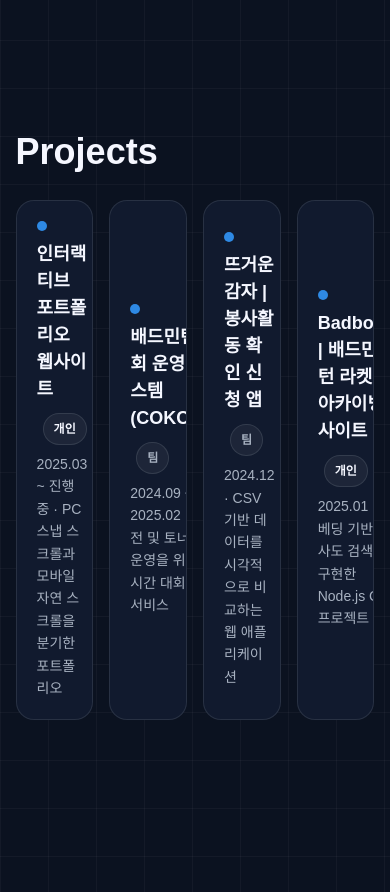
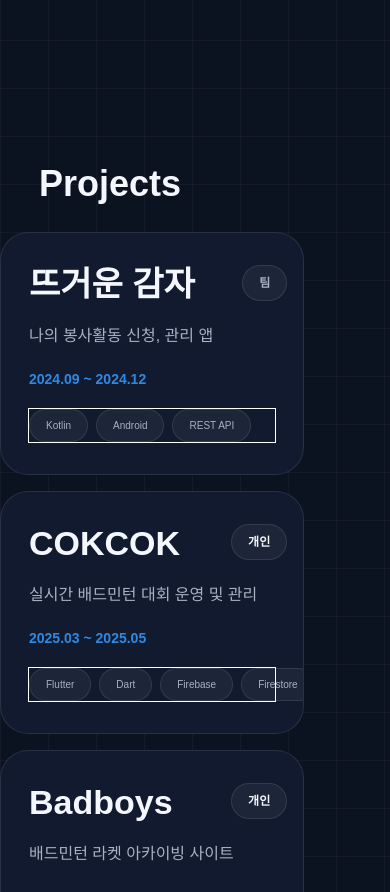
Before and after one commit to seyoung34/Seyoung-Portfoilo, a Next.js app: page / in a window 390 px wide. Shown: the part 1640-2532 px from the top of the page. Built offline with nearby package versions, Linux system fonts and the light colour scheme.

Commit message:
project data 수정, project card 수정

```diff
--- a/app/section/project.tsx
+++ b/app/section/project.tsx
@@ -1,10 +1,7 @@
 "use client";
 
-import { useEffect } from "react";
-import { projects, type Project } from "./projectData"
-// import TroubleCarousel from "./TroubleCarousel";
-// import { Tag } from "../common/Tag";
-// import { UnderlineLink } from "../common/UnderlineLink";
+import { useEffect, useMemo, useState } from "react";
+import { projects, type Project } from "./projectData";
 
 type Props = {
     isMobile: boolean;
@@ -22,31 +19,60 @@ export default function ProjectSection({
     onCloseModal,
 }: Props) {
 
-    // ESC로 닫기
+    const [activeIndex, setActiveIndex] = useState(0);
+
+    const total = projects.length;
+
+    const clampIndex = (n: number) => {
+        if (total === 0) return 0;
+        return (n + total) % total; // 무한 루프
+    };
+
+    const goPrev = () => setActiveIndex((v) => clampIndex(v - 1));
+    const goNext = () => setActiveIndex((v) => clampIndex(v + 1));
+
+
     useEffect(() => {
         if (!isModalOpen) return;
-
         const onKeyDown = (e: KeyboardEvent) => {
             if (e.key === "Escape") onCloseModal();
+
         };
         window.addEventListener("keydown", onKeyDown);
         return () => window.removeEventListener("keydown", onKeyDown);
     }, [isModalOpen, onCloseModal]);
 
+
+    useEffect(() => {
+        if (isModalOpen) return;
+
+        const onKeyDown = (e: KeyboardEvent) => {
+            if (e.key === "ArrowLeft") goPrev();
+            if (e.key === "ArrowRight") goNext();
+        };
+
+        window.addEventListener("keydown", onKeyDown);
+        return () => window.removeEventListener("keydown", onKeyDown);
+    }, [isModalOpen, total]);
+
+
     return (
         <section
             className={[
-                "w-full",
+                "w-full h-screen",
                 isMobile ? "min-h-screen py-[84px]" : "h-screen flex items-center",
             ].join(" ")}
         >
-            <div className="mx-auto w-[min(1100px,92vw)]">
-                <h2 className="text-4xl font-extrabold text-text">
+            <div className="w-full h-full pt-8 flex flex-col">
+
+                <h2 className="text-4xl font-extrabold text-text w-[80%] mx-auto">
                     Projects
                 </h2>
 
-                <div className="mt-7 flex gap-4">
-                    {projects.map((p: Project) => (
+
+                {isMobile ? (
+                    <div className="mt-7 flex flex-col gap-4">
+                        {projects.map((p) => (
                             <ProjectCard
                                 key={p.title}
                                 project={p}
@@ -54,6 +80,17 @@ export default function ProjectSection({
                             />
                         ))}
                     </div>
+                )
+                    : (
+                        <DesktopCarousel
+                            projects={projects}
+                            activeIndex={activeIndex}
+                            onPrev={goPrev}
+                            onNext={goNext}
+                            onSelect={(idx) => setActiveIndex(idx)}
+                            onOpenModal={onOpenModal}
+                        />
+                    )}
             </div>
 
             {/* 모달 */}
@@ -65,12 +102,135 @@ export default function ProjectSection({
 }
 
 
+function DesktopCarousel({
+    projects,
+    activeIndex,
+    onPrev,
+    onNext,
+    onSelect,
+    onOpenModal,
+}: {
+    projects: Project[];
+    activeIndex: number;
+    onPrev: () => void;
+    onNext: () => void;
+    onSelect: (idx: number) => void;
+    onOpenModal: (p: Project) => void;
+}) {
+
+    // 카드 사이 간격
+    const STEP = 500;
+
+    return (
+        <div className="relative flex-1 mt-8 mx-auto w-[92vw] pb-0.5">
+
+            <div className="relative h-full w-full overflow-hidden  flex items-center justify-center">
+
+                <button
+                    type="button"
+                    onClick={onPrev}
+                    className="
+                        absolute left-0 top-1/2 z-30 -translate-y-1/2
+                        h-12 w-12 rounded-2xl
+                        border border-border bg-white/5 backdrop-blur
+                        text-text text-2xl hover:border-accent/40
+                    "
+                >
+                    {"<"}
+                </button>
+
+                <button
+                    type="button"
+                    onClick={onNext}
+                    className="
+                        absolute right-0 top-1/2 z-30 -translate-y-1/2
+                        h-12 w-12 rounded-2xl
+                        border border-border bg-white/5 backdrop-blur
+                        text-text text-2xl hover:border-accent/40
+                        focus:outline-none focus-visible:ring-2 focus-visible:ring-accent/60
+                    "
+                >
+                    {">"}
+                </button>
+
+                {/* 카드들*/}
+                {projects.map((p, i) => {
+
+                    const offset = i - activeIndex; // -2,-1,0,1,2...
+                    const abs = Math.abs(offset);
+
+                    const isActive = i === activeIndex;
+
+                    const activeCard = {
+                        opacity: 1,
+                        filter: `blur(0px)`,
+                        transform: `translateX(${offset * STEP}px) scale(1.4)`,
+                    }
+
+                    const inactiveCard = {
+                        opacity: 0.35,
+                        filter: `blur(1.5px)`,
+                        transform: `translateX(${offset * STEP}px) scale(0.7)`,
+                    }
+
+
+                    return (
+                        <div
+                            key={p.title}
+                            className={[
+                                "inline absolute",
+                                "transition-[transform,opacity,filter] duration-300 ease-out",
+                            ].join(" ")}
+
+                            style={isActive ? activeCard : inactiveCard}
+                        >
+
+                            <ProjectCard
+                                project={p}
+                                onClick={() => {
+                                    if (i !== activeIndex) onSelect(i);
+                                    else onOpenModal(p);
+                                }}
+
+                                className={abs === 0 ? "shadow-[0_22px_60px_rgba(0,0,0,0.55)]" : ""}
+                            />
+                        </div>
+                    );
+                })}
+            </div>
+
+            {/* 페이지 도트 */}
+            <div className="absolute bottom-5 left-1/2 z-30 -translate-x-1/2">
+                <div className="flex items-center gap-2">
+                    {projects.map((_, i) => {
+                        const on = i === activeIndex;
+                        return (
+                            <button
+                                key={i}
+                                type="button"
+                                aria-label={`프로젝트 ${i + 1}`}
+                                onClick={() => onSelect(i)}
+                                className={[
+                                    "h-2 rounded-full transition-all duration-200",
+                                    on ? "w-10 bg-accent" : "w-2 bg-border/70 hover:bg-border",
+                                ].join(" ")}
+                            />
+                        );
+                    })}
+                </div>
+            </div>
+        </div>
+    );
+}
+
 function ProjectCard({
     project,
     onClick,
+    className,
 }: {
     project: Project;
     onClick: () => void;
+    className?: string;
 }) {
     const typeLabel = project.type === "personal" ? "개인" : "팀";
 
@@ -79,64 +239,68 @@ function ProjectCard({
             type="button"
             onClick={onClick}
             className={[
-                "w-full text-left",
-                "relative z-1 overflow-hidden rounded-[18px]",
+                "w-[min(420px,78vw)] text-left",
+                "relative overflow-hidden rounded-[28px]",
                 "border border-border bg-surface",
+                "px-7 py-8",
                 "transition-[transform,box-shadow,border-color] duration-200 ease-out",
-                "hover:-translate-y-1 hover:shadow-[0_12px_28px_rgba(0,0,0,0.25)]",
-                "hover:border-[rgba(46,137,228,0.35)]",
-
-                "focus:outline-none focus-visible:ring-2 focus-visible:ring-accent",
-                "focus-visible:ring-offset-2 focus-visible:ring-offset-bg",
+                "hover:border-accent/40",
+                className ?? "",
             ].join(" ")}
         >
-            <div className="flex items-start justify-between gap-4 p-5">
-                {/* Left */}
-                <div className="flex flex-col gap-2">
-                    {/* TitleRow */}
-                    <div className="flex flex-wrap items-center gap-[10px]">
-                        <span className="h-[10px] w-[10px] rounded-full bg-[var(--color-accent)]" />
+            <div className="flex flex-col gap-5">
 
-                        <div className="text-[18px] font-black text-[var(--color-text)]">
+
+                {/* 프로젝트 제목 */}
+                <div className="text-[34px] leading-[1.12] font-black text-text">
                     {project.title}
                 </div>
 
-                        {/* TypePill */}
+                {/* 팀|개인 */}
                 <span
                     className={[
-                                "ml-[6px] inline-flex items-center rounded-full px-[10px] py-[6px]",
+                        "inline-flex w-fit items-center rounded-full px-4 py-2 absolute right-4",
                         "text-[12px] font-extrabold",
-                                "border border-[var(--color-border)] bg-white/5 text-[var(--color-muted)]",
-                                project.type === "personal"
-                                    ? "border-[rgba(46,137,228,0.35)] text-[var(--color-text)]"
-                                    : "border-[rgba(245,247,255,0.10)]",
+                        "border border-border bg-white/5 text-muted",
+                        project.type === "personal" ? "border-accent/40 text-text" : "",
                     ].join(" ")}
                 >
                     {typeLabel}
                 </span>
+
+                {/* 설명 */}
+                <div className="text-muted leading-relaxed">
+                    {project.summary}
                 </div>
 
-                    {/* Meta */}
-                    <div className="text-[14px] leading-[1.6] text-[var(--color-muted)]">
-                        {project.period} · {project.summary}
+                {/* 기간 */}
+                <div className="text-accent text-sm font-bold">{project.period}</div>
+
+                {/* 기술 스택 */}
+                <div className="w-full flex gap-2 outline outline-white ">
+                    {project.techStack.map((t) => {
+                        return (
+                            <span
+                                key={t}
+                                className={[
+                                    "w-fit items-center rounded-full px-4 py-2",
+                                    "text-[10px]",
+                                    "border border-border bg-white/5 text-muted",
+                                ].join(" ")}
+                            >
+                                {t}
+                            </span>
+                        )
+                    })}
                 </div>
 
-                    {/* TagRow */}
-                    {/* <div className="mt-[2px] flex flex-wrap gap-2">
-                        {project.techStack.map((t) => (
-                            <Tag key={t}>{t}</Tag>
-                        ))}
-                    </div> */}
-                </div>
 
-                {/* Right icon (아코디언의 화살표 느낌 유지) */}
-                <span className="mt-1 text-[var(--color-muted)] text-sm">더보기</span>
             </div>
         </button>
     );
 }
 
-
+/* ProjectModal은 너의 기존 코드 그대로 유지 */
 function ProjectModal({
     project,
     onClose,
@@ -153,36 +317,28 @@ function ProjectModal({
             aria-modal="true"
             aria-label="프로젝트 상세"
         >
-            {/* Backdrop */}
             <div
                 className="absolute inset-0 bg-black/55 backdrop-blur-sm"
                 onClick={onClose}
             />
-
-            {/* Modal Card */}
             <div
                 className={[
                     "relative z-10",
                     "w-[min(920px,92vw)]",
                     "max-h-[min(82vh,760px)] overflow-auto",
-                    "rounded-[18px] border border-[var(--color-border)] bg-[var(--color-surface)]",
+                    "rounded-[18px] border border-border bg-surface",
                     "shadow-[0_18px_52px_rgba(0,0,0,0.45)]",
                 ].join(" ")}
             >
-                {/* Header */}
-                <div className="flex items-start justify-between gap-3 border-b border-[var(--color-border)] p-4">
+                <div className="flex items-start justify-between gap-3 border-b border-border p-4">
                     <div className="flex flex-wrap items-center gap-2">
-                        <h3 className="text-[20px] font-black text-[var(--color-text)]">
-                            {project.title}
-                        </h3>
+                        <h3 className="text-[20px] font-black text-text">{project.title}</h3>
                         <span
                             className={[
                                 "inline-flex items-center rounded-full px-[10px] py-[6px]",
                                 "text-[12px] font-extrabold",
-                                "border border-[var(--color-border)] bg-white/5 text-[var(--color-muted)]",
-                                project.type === "personal"
-                                    ? "border-[rgba(46,137,228,0.35)] text-[var(--color-text)]"
-                                    : "border-[rgba(245,247,255,0.10)]",
+                                "border border-border bg-white/5 text-muted",
+                                project.type === "personal" ? "border-accent/40 text-text" : "",
                             ].join(" ")}
                         >
                             {typeLabel}
@@ -192,41 +348,30 @@ function ProjectModal({
                     <button
                         type="button"
                         onClick={onClose}
-                        className={[
-                            "rounded-full border border-[var(--color-border)] bg-white/5",
-                            "px-3 py-2 text-[12px] font-extrabold text-[var(--color-muted)]",
-                            "hover:text-[var(--color-text)] hover:border-[rgba(46,137,228,0.35)]",
-                            "focus:outline-none focus-visible:ring-2 focus-visible:ring-[var(--color-accent)]",
-                            "focus-visible:ring-offset-2 focus-visible:ring-offset-[var(--color-bg)]",
-                        ].join(" ")}
+                        className="
+                            rounded-full border border-border bg-white/5
+                            px-3 py-2 text-[12px] font-extrabold text-muted
+                            hover:text-text hover:border-accent/40
+                            focus:outline-none focus-visible:ring-2 focus-visible:ring-accent/60
+                            focus-visible:ring-offset-2 focus-visible:ring-offset-bg
+                            "
                         aria-label="모달 닫기"
                     >
                         ✕
                     </button>
                 </div>
 
-                {/* Meta */}
-                <div className="px-4 pt-4 text-[14px] leading-[1.6] text-[var(--color-muted)]">
+                <div className="px-4 pt-4 text-[14px] leading-[1.6] text-muted">
                     {project.period} · {project.summary}
                 </div>
 
-                {/* TagRow */}
-                {/* <div className="px-4 pt-3 flex flex-wrap gap-2">
-                    {project.techStack.map((t) => (
-                        <Tag key={t}>{t}</Tag>
-                    ))}
-                </div> */}
-
-                {/* Body (아코디언 본문 이동) */}
                 <div className="p-4">
                     <div className="mt-2 grid grid-cols-1 gap-4 md:grid-cols-[1fr,1.2fr]">
                         <div>
-                            <div className="text-[13px] font-black text-[var(--color-text)]">
-                                역할
-                            </div>
+                            <div className="text-[13px] font-black text-text">역할</div>
                             <ul className="mt-3 list-disc pl-5 leading-[1.7]">
                                 {project.role.map((r) => (
-                                    <li key={r} className="text-[var(--color-muted)]">
+                                    <li key={r} className="text-muted">
                                         {r}
                                     </li>
                                 ))}
@@ -234,43 +379,18 @@ function ProjectModal({
                         </div>
 
                         <div>
-                            <div className="text-[13px] font-black text-[var(--color-text)]">
-                                트러블슈팅
-                            </div>
+                            <div className="text-[13px] font-black text-text">트러블슈팅</div>
                             {project.troubles.length === 0 ? (
-                                <div className="mt-3 text-[14px] text-[var(--color-muted)]">
-                                    추가 예정
-                                </div>
+                                <div className="mt-3 text-[14px] text-muted">추가 예정</div>
                             ) : (
-                                <div className="mt-3">
-                                    {/* <TroubleCarousel troubles={project.troubles} /> */}
-                                    트러블캐러셀
-                                </div>
+                                <div className="mt-3 text-muted">트러블캐러셀</div>
                             )}
                         </div>
                     </div>
 
-                    <div className="mt-5 flex gap-5 border-t border-[var(--color-border)] pt-4">
-                        {project.links.github && (
-                            // <UnderlineLink
-                            //     href={project.links.github}
-                            //     target="_blank"
-                            //     rel="noreferrer"
-                            // >
-                            //     GitHub
-                            // </UnderlineLink>
-                            <div>Github</div>
-                        )}
-                        {project.links.demo && (
-                            // <UnderlineLink
-                            //     href={project.links.demo}
-                            //     target="_blank"
-                            //     rel="noreferrer"
-                            // >
-                            //     Demo
-                            // </UnderlineLink>
-                            <div>Demo</div>
-                        )}
+                    <div className="mt-5 flex gap-5 border-t border-border pt-4">
+                        {project.links.github && <div className="text-muted">Github</div>}
+                        {project.links.demo && <div className="text-muted">Demo</div>}
                     </div>
                 </div>
             </div>
--- a/app/section/projectData.ts
+++ b/app/section/projectData.ts
@@ -24,51 +24,45 @@ export type Project = {
 };
 
 export const projects: Project[] = [
+
     {
-        title: "인터랙티브 포트폴리오 웹사이트",
-        type: "personal",
-        period: "2025.03 ~ 진행중",
-        summary: "PC 스냅 스크롤과 모바일 자연 스크롤을 분기한 포트폴리오",
+        title: "뜨거운 감자",
+        type: "team",
+        period: "2024.09 ~ 2024.12",
+        summary: "나의 봉사활동 신청, 관리 앱",
 
         role: [
-            "전체 UI/UX 기획 및 디자인",
-            "React + TypeScript 기반 구조 설계",
-            "스크롤 스냅 로직 구현(임계값, 쿨다운)",
-            "모바일/데스크톱 UX 분기 처리",
+            "MyPage 담당 개발",
+            "REST API를 이용한 나의 정보 표시",
+            "앱 전체 UI 개발",
         ],
 
         techStack: [
-            "React",
-            "TypeScript",
-            "Vite",
-            "styled-components",
-            "IntersectionObserver",
+            "Kotlin",
+            "Android",
+            "REST API",
         ],
 
         troubles: [
+            //todo
             {
-                problem: "모바일 환경에서 스크롤 스냅 UX가 오히려 불편함",
-                solution: "pointer: coarse 및 viewport 기준으로 스냅 로직 비활성화",
-                result: "모바일 사용자의 자연스러운 콘텐츠 소비 흐름 확보",
-            },
-            {
-                problem: "아코디언 높이를 render 중 ref로 측정하면서 ESLint 에러 발생",
-                solution: "useLayoutEffect에서 DOM 높이를 측정하고 state로 관리",
-                result: "React 규칙을 지키면서 부드러운 height 애니메이션 구현",
+                problem: "CSV 데이터 구조가 제각각이라 UI 렌더링이 깨짐",
+                solution: "정규화 스키마를 정의하고 파싱 단계에서 통합",
+                result: "데이터 품질과 UI 안정성 동시에 확보",
             },
         ],
 
         links: {
-            github: "https://github.com/yourname/portfolio",
-            demo: "https://yourname.vercel.app",
+            github: "https://github.com/seyoung34/HotGamja",
+            demo: ""
         },
     },
 
     {
-        title: "배드민턴 대회 운영 시스템 (COKCOK)",
-        type: "team",
-        period: "2024.09 ~ 2025.02",
-        summary: "리그전 및 토너먼트 운영을 위한 실시간 대회 관리 서비스",
+        title: "COKCOK",
+        type: "personal",
+        period: "2025.03 ~ 2025.05",
+        summary: "실시간 배드민턴 대회 운영 및 관리",
 
         role: [
             "프론트엔드 핵심 기능 개발",
@@ -94,63 +88,32 @@ export const projects: Project[] = [
         ],
 
         links: {
-            github: "https://github.com/yourname/cokcok",
+            github: "https://github.com/seyoung34/cokcok",
+            demo: "https://cokcok-27bab.web.app/"
         },
     },
 
     {
-        title: "뜨거운 감자 | 봉사활동 확인 신청 앱",
-        type: "team",
-        period: "2024.12",
-        summary: "CSV 기반 데이터를 시각적으로 비교하는 웹 애플리케이션",
+        title: "Badboys",
+        type: "personal",
+        period: "2025.11 ~ 2025.12",
+        summary: "배드민턴 라켓 아카이빙 사이트",
 
         role: [
-            "CSV 데이터 파싱 및 정규화",
-            "비교 UI 및 필터링 기능 구현",
-            "GitHub Pages 배포 환경 구성",
+            "다양한 필터 기능",
+
         ],
 
         techStack: [
+            "TypeScript",
+            "JavaScript",
+            "Next.js",
             "React",
-            "JavaScript",
-            "CSV Parser",
-            "GitHub Pages",
+            "supabase"
         ],
 
         troubles: [
-            {
-                problem: "CSV 데이터 구조가 제각각이라 UI 렌더링이 깨짐",
-                solution: "정규화 스키마를 정의하고 파싱 단계에서 통합",
-                result: "데이터 품질과 UI 안정성 동시에 확보",
-            },
-        ],
-
-        links: {
-            github: "https://github.com/yourname/tech-compare",
-            demo: "https://yourname.github.io/tech-compare",
-        },
-    },
-
-    {
-        title: "Badboys | 배드민턴 라켓 아카이빙 사이트",
-        type: "personal",
-        period: "2025.01",
-        summary: "임베딩 기반 유사도 검색을 구현한 Node.js CLI 프로젝트",
-
-        role: [
-            "벡터 데이터 구조 설계",
-            "코사인 유사도 계산 로직 구현",
-            "CLI 명령어(add/search/delete) 설계",
-        ],
-
-        techStack: [
-            "Node.js",
-            "JavaScript",
-            "Cosine Similarity",
-            "CLI",
-        ],
-
-        troubles: [
+            //todo
             {
                 problem: "문장 길이에 따라 유사도 결과가 왜곡됨",
                 solution: "단어 벡터 평균 방식으로 문장 벡터 정규화",
@@ -159,7 +122,81 @@ export const projects: Project[] = [
         ],
 
         links: {
-            github: "https://github.com/yourname/vector-db-cli",
+            github: "https://github.com/seyoung34/BadBoys",
+            demo: "https://bad-boys-web.vercel.app/"
+        },
+    },
+
+    {
+        title: "Samchuck Smart Scuba",
+        type: "personal",
+        period: "2025.12 ~ 진행중",
+        summary: "스쿠버 다이빙 센터 홈페이지 제작",
+
+        role: [
+            "Three.js를 이용한 몰입감 제공",
+
+        ],
+
+        techStack: [
+            "TypeScript",
+            "JavaScript",
+            "Next.js",
+            "React",
+            "Three.js"
+        ],
+
+        troubles: [
+            //todo
+            {
+                problem: "모바일 환경에서 드래그시 하단 검은 영역 노출",
+                solution: "모바일 브라우저의 Overscroll (Bounce) 동작",
+                result: "overscroll-behavior, dvh 등 학습",
+            },
+        ],
+
+        links: {
+            github: "https://github.com/seyoung34/BadBoys",
+            demo: "https://bad-boys-web.vercel.app/"
+        },
+    },
+
+    {
+        title: "포트폴리오 웹사이트",
+        type: "personal",
+        period: "2026.01 ~ 진행중",
+        summary: "스냅 스크롤과 인터랙티브 디자인 포트폴리오",
+
+        role: [
+            "전체 UI/UX 기획 및 디자인",
+            "React + TypeScript 기반 구조 설계",
+            "스크롤 스냅 로직 구현(임계값, 쿨다운)",
+            "모바일/데스크톱 UX 분기 처리",
+        ],
+
+        techStack: [
+            "React",
+            "TypeScript",
+            "Next.js",
+            "Tailwindcss",
+        ],
+
+        troubles: [
+            {
+                problem: "모바일 환경에서 스크롤 스냅 UX가 오히려 불편함",
+                solution: "pointer: coarse 및 viewport 기준으로 스냅 로직 비활성화",
+                result: "모바일 사용자의 자연스러운 콘텐츠 소비 흐름 확보",
+            },
+            {
+                problem: "아코디언 높이를 render 중 ref로 측정하면서 ESLint 에러 발생",
+                solution: "useLayoutEffect에서 DOM 높이를 측정하고 state로 관리",
+                result: "React 규칙을 지키면서 부드러운 height 애니메이션 구현",
+            },
+        ],
+
+        links: {
+            github: "https://github.com/yourname/portfolio",
+            demo: "https://yourname.vercel.app",
         },
     },
 ];
```
Lines whose indentation alone changed are shown as unchanged.
